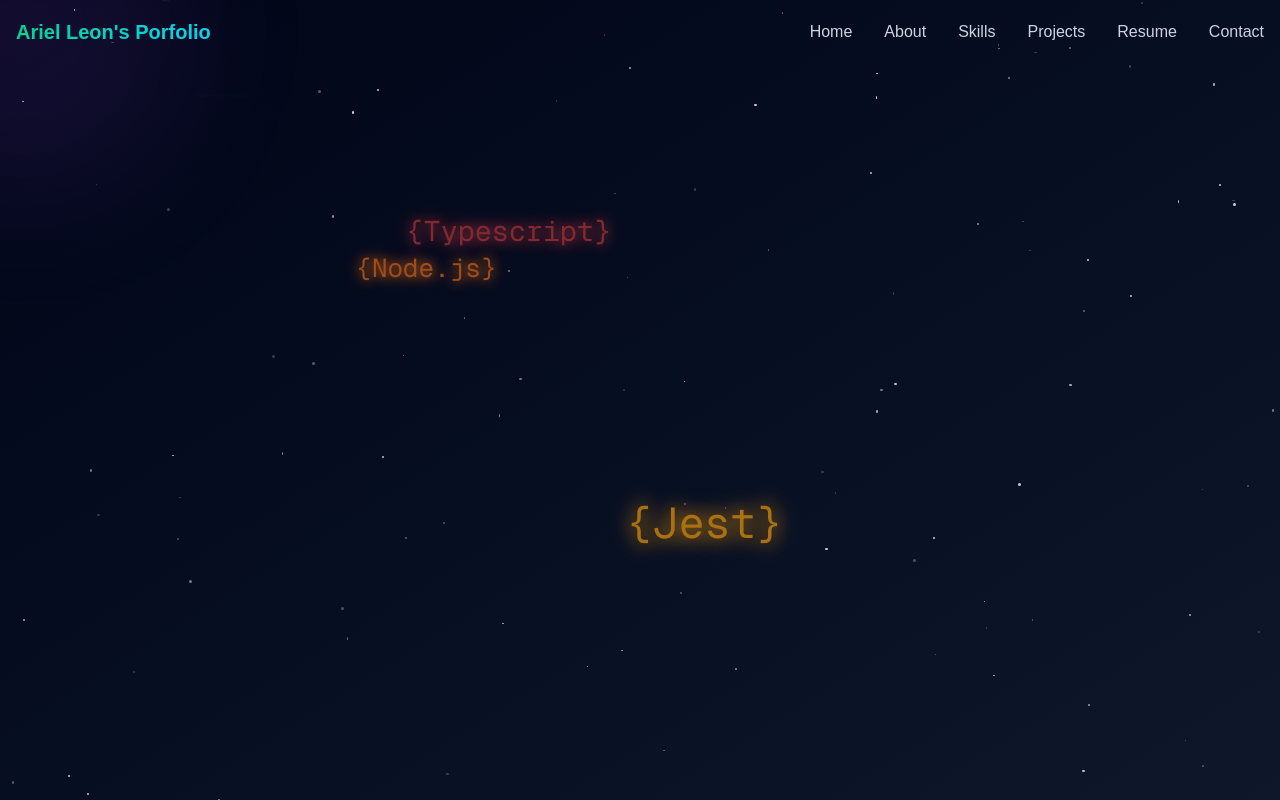
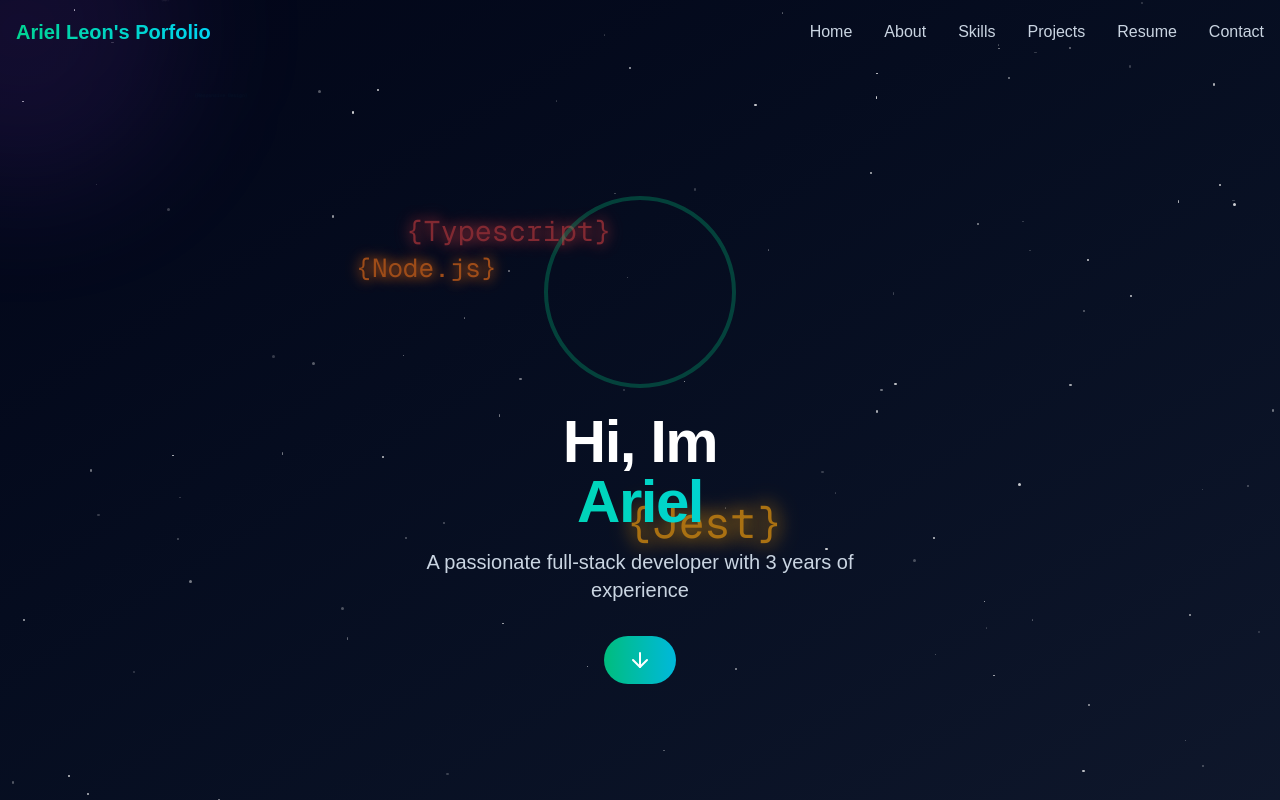
Before and after one commit to arielleon24/portfolio-2025, a Next.js app: page / in a window 1280 px wide. Built offline with nearby package versions, Linux system fonts and the light colour scheme.

Commit message:
intro component

```diff
--- a/app/page.tsx
+++ b/app/page.tsx
@@ -1,4 +1,5 @@
 import AnimatedBackground from "@/components/animated-background";
+import Intro from "@/components/intro";
 import Navbar from "@/components/navbar";
 
 export default function Home() {
@@ -7,6 +8,7 @@ export default function Home() {
         <AnimatedBackground/>
         <div className="relative-z-10">
           <Navbar/>
+          <Intro/>
         </div>
       </main>
   );
--- /dev/null
+++ b/components/intro.tsx
@@ -0,0 +1,67 @@
+"use client"
+
+import { motion } from "framer-motion";
+import { ArrowDown } from "lucide-react";
+import { Button } from "./ui/button";
+import Image from "next/image";
+import { useEffect } from "react";
+
+export default function Intro() {
+
+    useEffect(() => {
+        console.log("Intro component mounted");
+        return () => {
+            console.log("Intro component unmounted"); // This will help identify if it's being unmounted
+        }
+    }, []);
+
+    const scrollToAbout = () => {
+        document.getElementById("about")?.scrollIntoView({behavior: 'smooth'})
+    }
+
+    return (
+        <section className="flex min-h-screen flex-col items-center justify-center px-4 text-center relative z-20 pt-16 md:pt-20">
+            <motion.div initial={{opacity: 0, y: 20}} animate={{opacity: 1, y: 0}} transition={{duration: 0.8}}>
+                {/* My picture */}
+                <motion.div
+                    initial={{ opacity: 0, scale: 0.8}}
+                    animate={{opacity: 1, scale: 1}}
+                    transition={{delay: 0.2, duration: 0.5}}
+                    className="mx-auto mb-6 h-40 w-40 overflow-hidden rounded-full border-4 border-emerald-500/30 md:h-48 md:w-48"
+                >
+                    {/* <Image
+                        src={''}
+                        alt='My picture'
+                        width={200}
+                        height={200}
+                        className="h-full w-full object-cover"
+                    /> */}
+                </motion.div>
+
+                <h1 className="mb-4 text-4xl font-bold tracking-tight text-white sm:text-5xl md:text-6xl">
+                    <span className="block">Hi, Im</span>
+                    <span className="block bg-gradient-to-r from-emerald-400 to-cyan-400 bg-clip-text text-transparent">
+                        Ariel
+                    </span>
+                </h1>
+                <motion.p
+                    initial={{ opacity: 0 }}
+                    animate={{ opacity: 1 }}
+                    transition={{ delay: 0.3, duration: 0.8 }}
+                    className="mx-auto mb-8 max-w-lg text-xl text-slate-300"
+                >
+                    A passionate full-stack developer with 3 years of experience
+                </motion.p>
+                <motion.div initial={{ opacity: 0 }} animate={{ opacity: 1 }} transition={{ delay: 0.6, duration: 0.8 }}>
+                    <Button
+                        onClick={scrollToAbout}
+                        className="group rounded-full bg-gradient-to-r from-emerald-500 to-cyan-500 px-6 py-6 text-white"
+                    >
+                        <ArrowDown className="h-6 w-6 transition-transform duration-300 group-hover:translate-y-1" />
+                        <span className="sr-only">Scroll down</span>
+                    </Button>
+                </motion.div>
+            </motion.div>
+        </section>
+    )
+}
```
